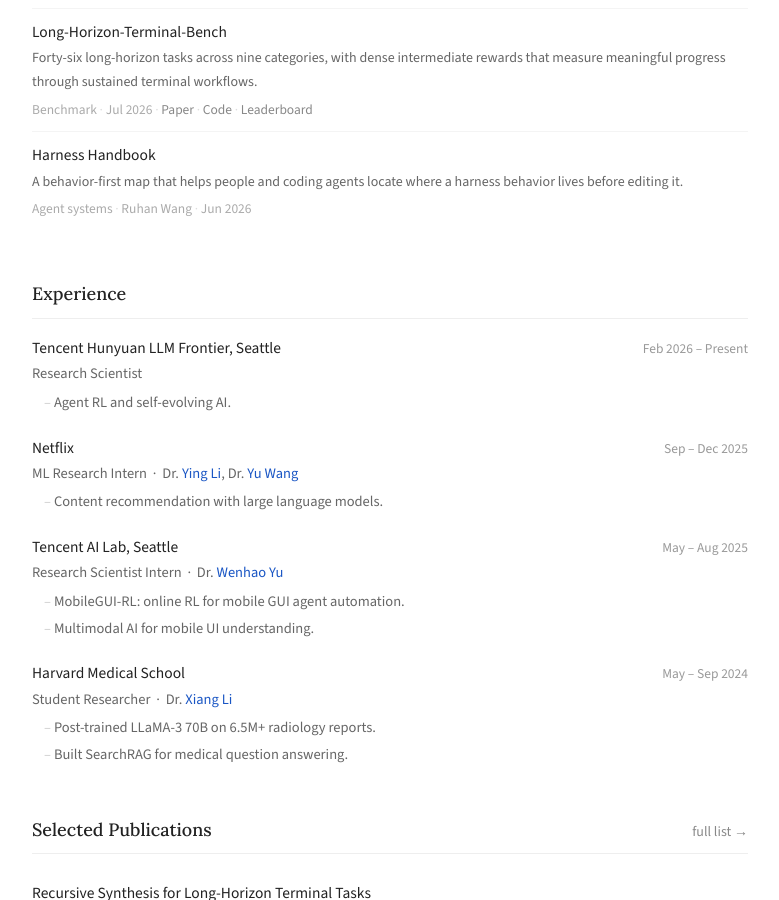
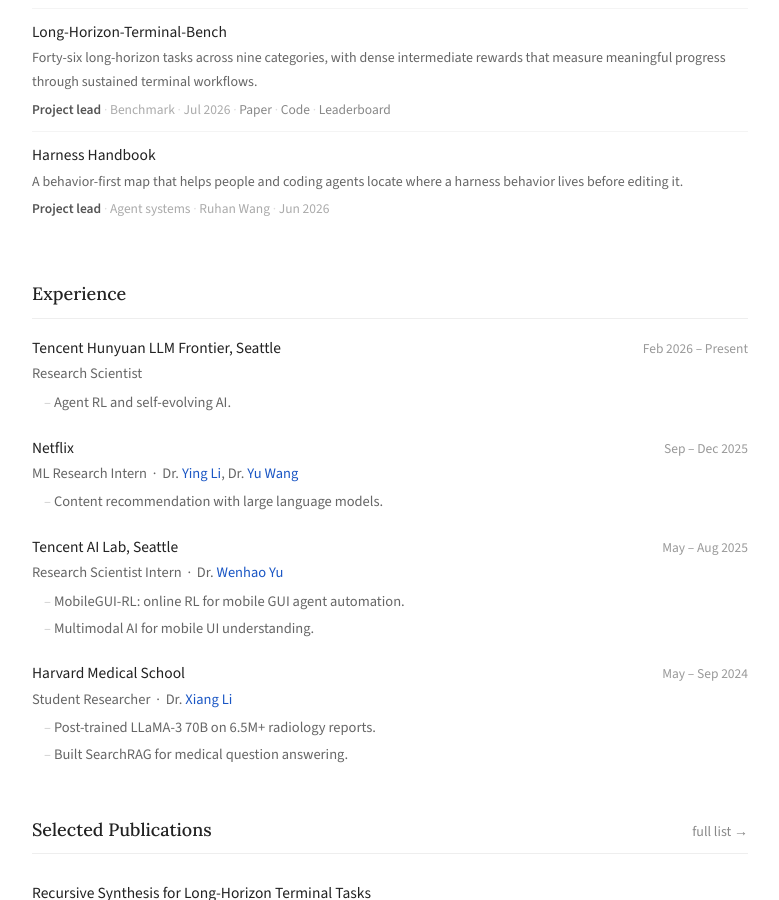
Before and after one commit to sycny/sycny.github.io, a plain HTML site: page index.html in a window 1280 px wide. Shown: the part 1629-2529 px from the top of the page, without its empty margins (250-1029 px from the left). Drawn offline with nearby package versions, Linux system fonts and the light colour scheme.

Commit message:
Add lead labels to research projects

```diff
--- a/index.html
+++ b/index.html
@@ -100,13 +100,13 @@
     <div class="pub-item">
       <div class="pub-title"><a href="https://zli12321.github.io/LHTB/">Long-Horizon-Terminal-Bench</a></div>
       <div class="pub-desc">Forty-six long-horizon tasks across nine categories, with dense intermediate rewards that measure meaningful progress through sustained terminal workflows.</div>
-      <div class="pub-meta">Benchmark <span class="sep">·</span> Jul 2026 <span class="sep">·</span> <a href="https://arxiv.org/abs/2607.08964">Paper</a> <span class="sep">·</span> <a href="https://github.com/zli12321/LHTB">Code</a> <span class="sep">·</span> <a href="https://zli12321.github.io/LHTB/leaderboard.html">Leaderboard</a></div>
+      <div class="pub-meta"><span class="lead">Project lead</span> <span class="sep">·</span> Benchmark <span class="sep">·</span> Jul 2026 <span class="sep">·</span> <a href="https://arxiv.org/abs/2607.08964">Paper</a> <span class="sep">·</span> <a href="https://github.com/zli12321/LHTB">Code</a> <span class="sep">·</span> <a href="https://zli12321.github.io/LHTB/leaderboard.html">Leaderboard</a></div>
     </div>
 
     <div class="pub-item">
       <div class="pub-title"><a href="https://ruhan-wang.github.io/Harness-Handbook/">Harness Handbook</a></div>
       <div class="pub-desc">A behavior-first map that helps people and coding agents locate where a harness behavior lives before editing it.</div>
-      <div class="pub-meta">Agent systems <span class="sep">·</span> Ruhan Wang <span class="sep">·</span> Jun 2026</div>
+      <div class="pub-meta"><span class="lead">Project lead</span> <span class="sep">·</span> Agent systems <span class="sep">·</span> Ruhan Wang <span class="sep">·</span> Jun 2026</div>
     </div>
   </section>
 
```
